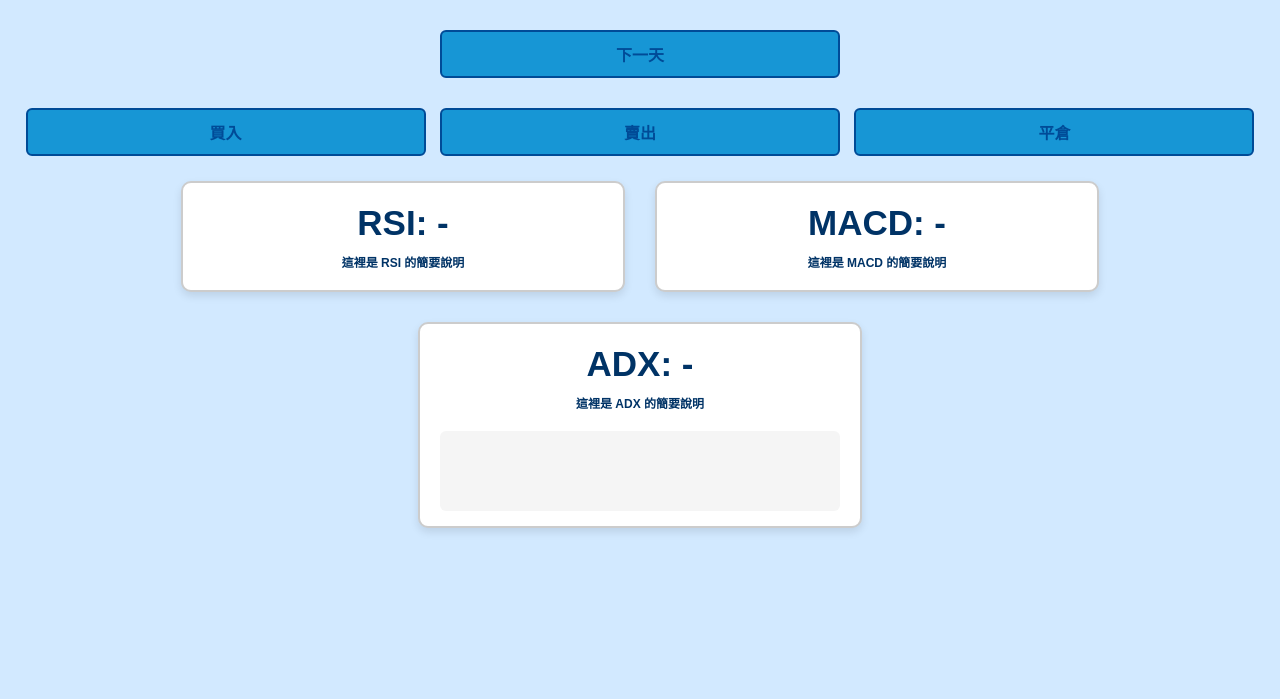
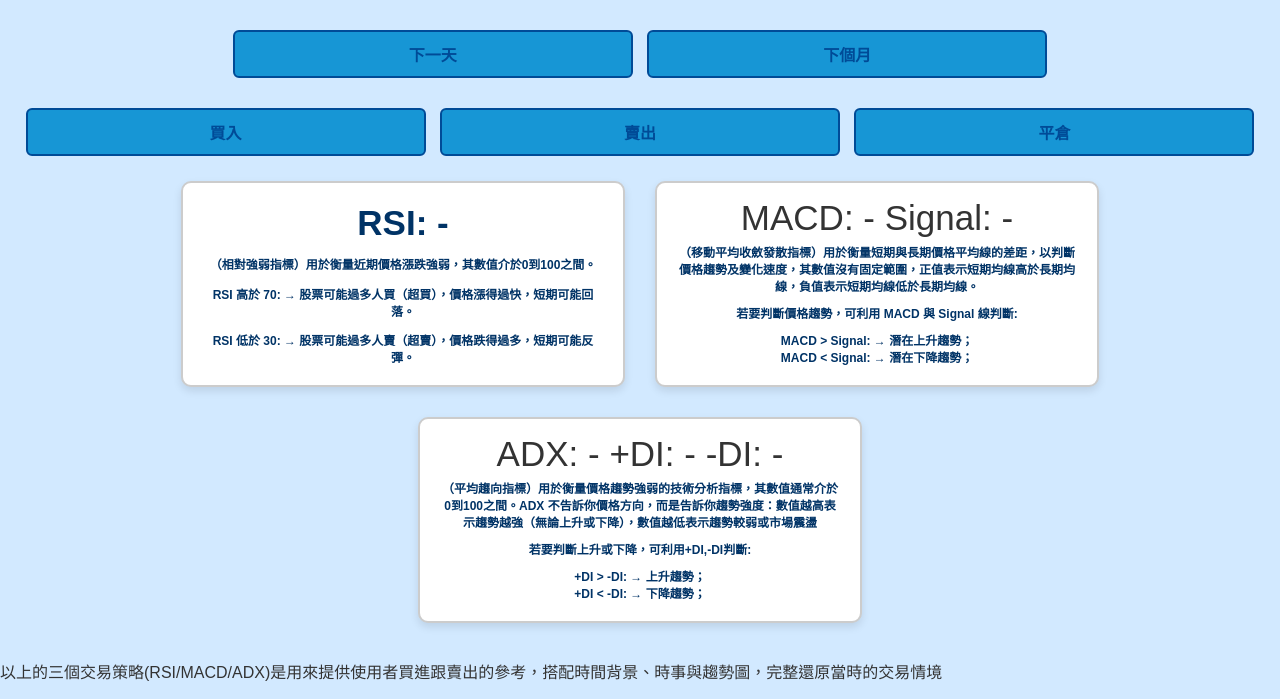
Before and after one commit to ArthurArthurArthur0817/Stock-II, a Flask app: template templates/industry_simulation.html in a window 1280 px wide. Shown: the part 224-923 px from the top of the page. Before the commit the page ends 756 px from the top, so only its background shows below. Run offline with Flask 3, Linux system fonts and the light colour scheme; the template is opened without the code that fills it, so the values that code supplies are empty.

Commit message:
Update industry_simulation.html

```diff
--- a/templates/industry_simulation.html
+++ b/templates/industry_simulation.html
@@ -23,6 +23,7 @@
         </div>
 
         <button class="industry_btn" id="next_day_btn" style="margin-top: 10px;">下一天</button>
+        <button class="industry_btn" id="next_month_btn" style="margin-top: 10px;">下個月</button>
         <div style="margin-top: 20px;">
             <button class="industry_btn" id="buy_btn">買入</button>
             <button class="industry_btn" id="sell_btn">賣出</button>
@@ -36,25 +37,51 @@
         <div id="indicators" class="industry_indicators">
             <div class="indicator_card">
                 <p>RSI: <span id="rsi_value">-</span></p>
-                <p class="indicator_description">這裡是 RSI 的簡要說明</p>
-                <!-- div class="indicator_content"-->
-                    <!-- 可放圖表、詳細分析等內容 -->
-                <!-- /div-->
+                <p class="indicator_description">
+                    （相對強弱指標）用於衡量近期價格漲跌強弱，其數值介於0到100之間。
+                </p>
+                <p class="indicator_description">
+                    RSI 高於 70: → 股票可能過多人買（超買），價格漲得過快，短期可能回落。
+                </p>
+                <p class="indicator_description">
+                    RSI 低於 30: → 股票可能過多人賣（超賣），價格跌得過多，短期可能反彈。
+                </p>
             </div>
             <div class="indicator_card">
-                <p>MACD: <span id="macd_value">-</span></p>
-                <p class="indicator_description">這裡是 MACD 的簡要說明</p>
-                <!-- div class="indicator_content"-->
-                    <!-- 可放圖表、詳細分析等內容 -->
-                <!-- /div-->
+                <div class="di_row">
+                    <span>MACD: <span id="macd_value">-</span></span>
+                    <span>Signal: <span id="macd_signal">-</span></span>
+                </div>
+                <p class="indicator_description">
+                    （移動平均收斂發散指標）用於衡量短期與長期價格平均線的差距，以判斷價格趨勢及變化速度，其數值沒有固定範圍，正值表示短期均線高於長期均線，負值表示短期均線低於長期均線。
+                </p>
+                <p class="indicator_description">
+                    若要判斷價格趨勢，可利用 MACD 與 Signal 線判斷:
+                </p>
+                <p class="indicator_description">
+                    MACD &gt; Signal: → 潛在上升趨勢；<br>
+                    MACD &lt; Signal: → 潛在下降趨勢；
+                </p>
             </div>
             <div class="indicator_card">
-                <p>ADX: <span id="adx_value">-</span></p>
-                <p class="indicator_description">這裡是 ADX 的簡要說明</p>
-                <div class="indicator_content">
-                    <!-- 可放圖表、詳細分析等內容 -->
+                <div class="di_row">
+                    <span>ADX: <span id="adx_value">-</span></span>
+                    <span>+DI: <span id="plus_di">-</span></span>
+                    <span>-DI: <span id="minus_di">-</span></span>
+                </div>
+                <p class="indicator_description">（平均趨向指標）用於衡量價格趨勢強弱的技術分析指標，其數值通常介於0到100之間。ADX 不告訴你價格方向，而是告訴你趨勢強度：數值越高表示趨勢越強（無論上升或下降），數值越低表示趨勢較弱或市場震盪</p>
+                <p class="indicator_description">若要判斷上升或下降，可利用+DI,-DI判斷:</p>
+                <p class="indicator_description">
+                        +DI &gt; -DI: → 上升趨勢；<br>
+                        +DI &lt; -DI: → 下降趨勢；
+                </p>
+                <!-- 可放圖表、詳細分析等內容 -->
                 </div>
             </div>
+        </div>
+
+        <div class="indicator_costume_block">
+            <p>以上的三個交易策略(RSI/MACD/ADX)是用來提供使用者買進跟賣出的參考，搭配時間背景、時事與趨勢圖，完整還原當時的交易情境</p>
         </div>
     </div>
 
@@ -150,7 +177,10 @@ $(function() {
                 $("#latest_price").text(data.latest_price);
                 $("#rsi_value").text(data.rsi);
                 $("#macd_value").text(data.macd);
+                $("#macd_signal").text(data.macd_signal);
                 $("#adx_value").text(data.adx);
+                $("#plus_di").text(data.plus_di);
+                $("#minus_di").text(data.minus_di);
 
                 let alerts = data.events.length ? data.events.join("<br>") : "無即將到來的事件";
                 $("#event_alerts").html(alerts);
@@ -166,6 +196,51 @@ $(function() {
         });
     });
 
+
+
+
+    $("#next_month_btn").click(function() {
+        $(this).prop('disabled', true).text('載入中...');
+
+        $.get("/industry_next_month")
+        .done(function(data) {
+            if (!data.error) {
+                $("#stock_chart").attr("src", "");
+                setTimeout(function() {
+                    var timestamp = new Date().getTime();
+                    var randomNum = Math.random();
+                    var newSrc = data.plot_path + "?v=" + timestamp + "&r=" + randomNum;
+                    $("#stock_chart").attr("src", newSrc);
+                }, 50);
+
+                $("#latest_price").text(data.latest_price);
+                $("#rsi_value").text(data.rsi);
+                $("#macd_value").text(data.macd);
+                $("#macd_signal").text(data.macd_signal);
+                $("#adx_value").text(data.adx);
+                $("#plus_di").text(data.plus_di);
+                $("#minus_di").text(data.minus_di);
+
+                let alerts = data.events.length ? data.events.join("<br>") : "無即將到來的事件";
+                $("#event_alerts").html(alerts);
+            } else {
+                alert(data.error);
+            }
+        })
+        .fail(function(xhr, status, error) {
+            alert('請求失敗: ' + error);
+        })
+        .always(function() {
+            $("#next_month_btn").prop('disabled', false).text('下個月');
+        });
+    });
+
+
+
+
+
+
+
     $("#stock_chart").on('error', function() {
         var currentSrc = $(this).attr('src');
         if (currentSrc && !currentSrc.includes('retry=1')) {
```
